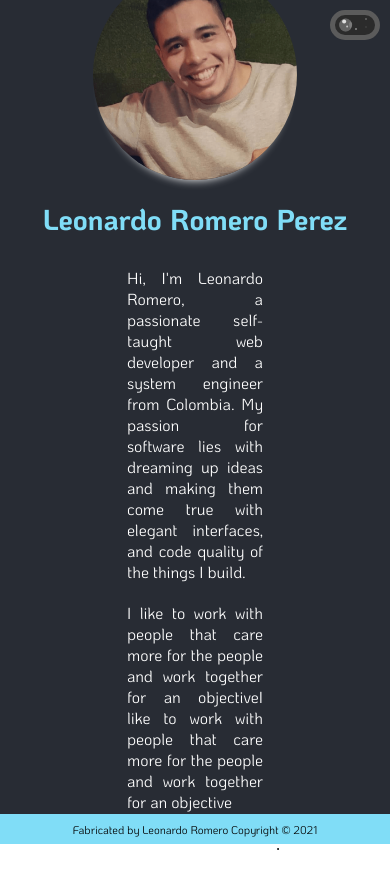
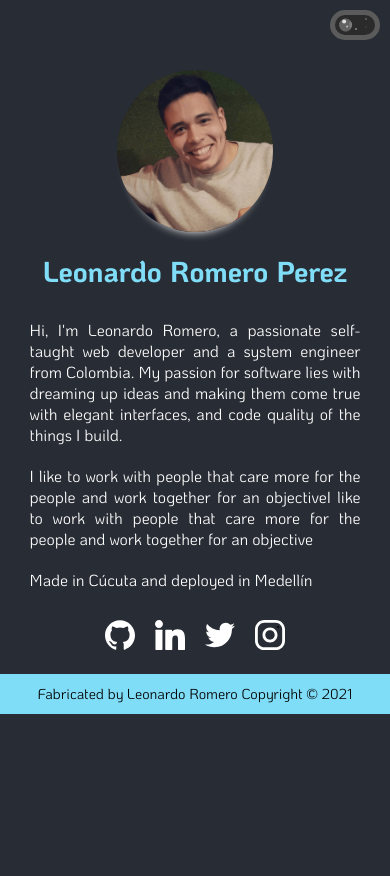
Before and after one commit to leonardofrp5/my-web, a React (Create React App) app: page / in a window 390 px wide. After the commit the page ends 844 px from the top, so only its background shows below. Built offline with nearby package versions, Linux system fonts and the light colour scheme.

Commit message:
refactory of file scss

```diff
--- a/package.json
+++ b/package.json
@@ -6,6 +6,7 @@
     "@testing-library/jest-dom": "^5.11.4",
     "@testing-library/react": "^11.1.0",
     "@testing-library/user-event": "^12.1.10",
+    "classnames": "^2.3.1",
     "node-sass": "^6.0.0",
     "react": "^17.0.2",
     "react-dom": "^17.0.2",
--- a/src/components/Footer/styles.module.scss
+++ b/src/components/Footer/styles.module.scss
@@ -12,3 +12,11 @@
   text-align: center;
   width: 100%;
 }
+
+@media only screen and (min-width: 320px) and (max-width: 899px) {
+  .footer {
+    font-size: 0.9em;
+    height: 40px;
+    position: initial;
+  }
+}
--- /dev/null
+++ b/src/components/Switch/index.js
@@ -0,0 +1,15 @@
+import styles from './styles.module.scss'
+
+function Switch ({ toggleTheme }) {
+  return (
+    <div className={styles.switch}>
+      <input type='checkbox' className={styles.switch__input} id='Switch' onChange={() => toggleTheme()} />
+      <label className={styles.switch__label} htmlFor='Switch'>
+        <span className={styles.switch__indicator} />
+        <span className={styles.switch__decoration} />
+      </label>
+    </div>
+  )
+}
+
+export default Switch
--- /dev/null
+++ b/src/components/Switch/styles.module.scss
@@ -0,0 +1,183 @@
+.switch {
+  display: flex;
+  justify-content: flex-end;
+  width: 100%;
+}
+
+.switch__input {
+  clip: rect(1px, 1px, 1px, 1px);
+  clip-path: inset(50%);
+  height: 1px;
+  margin: -1px;
+  overflow: hidden;
+  padding: 0;
+  position: absolute;
+  width: 1px;
+}
+
+.switch__label {
+  background-color: #2B2B2B;
+  border: 5px solid #5B5B5B;
+  border-radius: 9999px;
+  cursor: pointer;
+  display: inline-block;
+  height: 20px;
+  margin: 10px;
+  position: relative;
+  transition: all 0.4s cubic-bezier(0.46, 0.03, 0.52, 0.96);
+  width: 40px;
+}
+
+.switch__indicator {
+  background-color: #7B7B7B;
+  border-radius: 9999px;
+  box-shadow: 10px 0 0 0 rgba(#000, 0.2) inset;
+  display: block;
+  height: 13px;
+  left: 50%;
+  position: absolute;
+  top: 50%;
+  transform: translate(-50%, -50%) translateX(-72%);
+  width: 13px;
+
+  &::before,
+  &::after {
+    background-color: #FFF;
+    border-radius: 9999px;
+    content: '';
+    display: block;
+    position: absolute;
+  }
+
+  &::before {
+    background-color: #FFF;
+    height: 2px;
+    left: 7px;
+    opacity: 0.6;
+    top: 7px;
+    width: 2px;
+  }
+
+  &::after {
+    background-color: #FFF;
+    bottom: 8px;
+    height: 4px;
+    opacity: 0.8;
+    right: 6px;
+    width: 4px;
+  }
+}
+
+.switch__decoration {
+  animation: twinkle 0.8s infinite -0.6s;
+  background-color: #FFF;
+  border-radius: 9999px;
+  display: block;
+  height: 2px;
+  left: 50%;
+  position: absolute;
+  top: 65%;
+  width: 2px;
+
+  &::before,
+  &::after {
+    background-color: #FFF;
+    border-radius: 9999px;
+    content: '';
+    display: block;
+    height: 2px;
+    position: absolute;
+    width: 2px;
+  }
+
+  &::before {
+    animation: twinkle 0.6s infinite;
+    left: 10px;
+    opacity: 1;
+    top: -10px;
+  }
+
+  &::after {
+    animation: twinkle 0.6s infinite -0.2s;
+    left: 10px;
+    top: -2px;
+  }
+}
+
+@keyframes twinkle {
+  50% {
+    opacity: 0.2;
+  }
+}
+
+.switch__indicator {
+  &,
+  &::before,
+  &::after {
+    transition: all 0.4s cubic-bezier(0.46, 0.03, 0.52, 0.96);
+  }
+}
+
+.switch__input:checked + .switch__label {
+  background-color: #8FB5F5;
+  border-color: #347CF8;
+
+  .switch__indicator {
+    background-color: #ECD21F;
+    box-shadow: none;
+    transform: translate(-50%, -50%) translateX(72%);
+
+    &::before,
+    &::after {
+      display: none;
+    }
+  }
+
+  .switch__decoration {
+    animation: cloud 8s linear infinite;
+    height: 6px;
+    top: 50%;
+    transform: translate(0%, -50%);
+    width: 6px;
+
+    &::before {
+      animation: none;
+      bottom: 0;
+      height: 3px;
+      left: -3px;
+      top: auto;
+      width: 3px;
+    }
+
+    &::after {
+      animation: none;
+      bottom: 0;
+      height: 5px;
+      left: 5px;
+      top: auto;
+      width: 5px;
+    }
+
+    &,
+    &::before,
+    &::after {
+      border-radius: 9999px 9999px 0 0;
+    }
+
+    &::after {
+      border-bottom-right-radius: 9999px;
+    }
+  }
+}
+
+@keyframes cloud {
+  0% {
+    transform: translate(0%, -50%);
+  }
+  50% {
+    transform: translate(-50%, -50%);
+  }
+  100% {
+    transform: translate(0%, -50%);
+  }
+}
--- a/src/screens/Home/index.js
+++ b/src/screens/Home/index.js
@@ -1,6 +1,7 @@
-import { useState } from 'react'
+import { useState, useEffect } from 'react'
 
 import Footer from 'components/Footer'
+import Switch from 'components/Switch'
 
 import imgProfile from 'assets/Images/imgProfile.png'
 import { ReactComponent as IconGitHub } from 'assets/Images/github.svg'
@@ -20,54 +21,52 @@ function Home () {
     setTheme(newTheme)
   }
 
+  useEffect(() => {
+    const body = document.querySelector('body')
+    //eslint-disable-line
+    const currentTheme = !theme ? window.localStorage.getItem('theme') || 'dark' : theme
+    body.setAttribute('theme', currentTheme)
+    setTheme(currentTheme)
+  }, [theme])
+
   return (
     <>
-      <div className={`container container--${theme}`}>
-        <div className={styles.switch}>
-          <input
-            type='checkbox'
-            className={styles.switch__input}
-            id='Switch'
-            onChange={() => toggleTheme()}
-          />
-          <label className={styles.switch__label} htmlFor='Switch'>
-            <span className={styles.switch__indicator} />
-            <span className={styles.switch__decoration} />
-          </label>
-        </div>
-        <img className={`container--${theme}--imgProfile`} src={imgProfile} alt='img_leonardo' />
-        <h3 className={`container--${theme}--title`}>Leonardo Romero Perez</h3>
+      <Switch toggleTheme={toggleTheme} />
+      <div className={styles.containerAboutMe}>
+        <img className={styles.imgProfile} src={imgProfile} alt='img_leonardo' />
+        <h3 className={styles.title}>Leonardo Romero Perez</h3>
         <div className={styles.aboutMe}>
-          <p className={`container--${theme}--paragraph`}>
+          <p className={styles.paragraph}>
             Hi, I'm Leonardo Romero, a passionate self-taught web developer and a system engineer from
             Colombia. My passion for software lies with dreaming up ideas and making them come true with
             elegant interfaces, and code quality of the things I build.
           </p>
-          <p className={`container--${theme}--paragraph`}>
+          <p className={styles.paragraph}>
             I like to work with people that care more for the people and work together for an objectiveI like
             to work with people that care more for the people and work together for an objective
           </p>
+          <p className={styles.paragraph}>Made in Cúcuta and deployed in Medellín</p>
         </div>
         <div className={styles.containerIcons}>
           <a href='https://github.com/leonardofrp5' target='_blank' rel='noopener noreferrer'>
-            <IconGitHub className={`container--${theme}--icon`} />
+            <IconGitHub className={styles.icon} />
           </a>
           <a
             href='https://www.linkedin.com/in/leonardo-fabian-romero-perez-516479168/'
             target='_blank'
             rel='noopener noreferrer'
           >
-            <IconLinkedin className={`container--${theme}--icon`} />
+            <IconLinkedin className={styles.icon} />
           </a>
           <a href='https://twitter.com/leofrp' target='_blank' rel='noopener noreferrer'>
-            <IconTwitter className={`container--${theme}--icon`} />
+            <IconTwitter className={styles.icon} />
           </a>
           <a href='https://www.instagram.com/dev.leofrp/' target='_blank' rel='noopener noreferrer'>
-            <IconInstagram className={`container--${theme}--icon`} />
+            <IconInstagram className={styles.icon} />
           </a>
         </div>
-        <Footer />
       </div>
+      <Footer />
     </>
   )
 }
--- a/src/screens/Home/styles.module.scss
+++ b/src/screens/Home/styles.module.scss
@@ -1,228 +1,67 @@
-@import 'scss/variables/colors';
+.containerAboutMe {
+  align-items: center;
+  display: flex;
+  flex-direction: column;
+  margin-top: 50px;
+}
 
-// .container {
-//   align-items: center;
-//   background-color: $shark;
-//   display: flex;
-//   flex-direction: column;
-//   height: 100vh;
-//   justify-content: center;
-//   width: 100%;
-// }
+.imgProfile {
+  border-radius: 50%;
+  box-shadow: 0 10px 10px -10px var(--text-color);
+  width: 15%;
+}
 
-// .imgProfile {
-//   border-radius: 50%;
-//   box-shadow: 0 10px 10px -10px $white;
-//   height: 25%;
-// }
+.title {
+  color: var(--title-color);
+  font-size: 1.8em;
+  padding: 20px;
+  text-align: center;
+}
 
-// .title {
-//   color: $malibu;
-//   font-size: 1.8em;
-//   padding: 20px;
-//   text-align: center;
-// }
-
-// .icon {
-//   height: 30px;
-//   width: 30px;
-//   padding: 0 10px;
-
-//   path {
-//     fill: $white;
-//   }
-// }
+.paragraph {
+  color: var(--text-color);
+  padding: 10px;
+  text-align: justify;
+}
 
 .aboutMe {
   width: 40%;
 }
 
 .containerIcons {
-  padding-top: 20px;
+  margin: 20px 0;
 }
 
-.switch {
-  display: inline-block;
-  margin: 10px;
-  position: absolute;
-  right: 0;
-  top: 0;
-}
+.icon {
+  height: 30px;
+  padding: 0 10px;
+  width: 30px;
 
-.switch__input {
-  clip: rect(1px, 1px, 1px, 1px);
-  clip-path: inset(50%);
-  height: 1px;
-  width: 1px;
-  margin: -1px;
-  overflow: hidden;
-  padding: 0;
-  position: absolute;
-}
-
-.switch__label {
-  position: relative;
-  display: inline-block;
-  width: 40px;
-  height: 20px;
-  background-color: #2b2b2b;
-  border: 5px solid #5b5b5b;
-  border-radius: 9999px;
-  cursor: pointer;
-  transition: all 0.4s cubic-bezier(0.46, 0.03, 0.52, 0.96);
-}
-
-.switch__indicator {
-  position: absolute;
-  top: 50%;
-  left: 50%;
-  transform: translate(-50%, -50%) translateX(-72%);
-  display: block;
-  width: 13px;
-  height: 13px;
-  background-color: #7b7b7b;
-  border-radius: 9999px;
-  box-shadow: 10px 0px 0 0 rgba(#000000, 0.2) inset;
-
-  &::before,
-  &::after {
-    position: absolute;
-    content: '';
-    display: block;
-    background-color: #ffffff;
-    border-radius: 9999px;
-  }
-
-  &::before {
-    top: 7px;
-    left: 7px;
-    width: 2px;
-    height: 2px;
-    background-color: #ffffff;
-    opacity: 0.6;
-  }
-
-  &::after {
-    bottom: 8px;
-    right: 6px;
-    width: 4px;
-    height: 4px;
-    background-color: #ffffff;
-    opacity: 0.8;
+  path {
+    fill: var(--text-color);
   }
 }
 
-.switch__decoration {
-  position: absolute;
-  top: 65%;
-  left: 50%;
-  display: block;
-  width: 2px;
-  height: 2px;
-  background-color: #ffffff;
-  border-radius: 9999px;
-  animation: twinkle 0.8s infinite -0.6s;
-
-  &::before,
-  &::after {
-    position: absolute;
-    display: block;
-    content: '';
-    width: 2px;
-    height: 2px;
-    background-color: #ffffff;
-    border-radius: 9999px;
+@media (max-width: 900px) {
+  .imgProfile {
+    width: 40%;
   }
 
-  &::before {
-    top: -10px;
-    left: 10px;
-    opacity: 1;
-    animation: twinkle 0.6s infinite;
-  }
-
-  &::after {
-    top: -2px;
-    left: 10px;
-    animation: twinkle 0.6s infinite -0.2s;
+  .aboutMe {
+    width: 75%;
   }
 }
 
-@keyframes twinkle {
-  50% {
-    opacity: 0.2;
+@media only screen and (min-width: 320px) and (max-width: 899px) {
+  .containerAboutMe {
+    margin-top: 20px;
+  }
+
+  .imgProfile {
+    width: 40%;
+  }
+
+  .aboutMe {
+    width: 90%;
   }
 }
-
-.switch__indicator {
-  &,
-  &::before,
-  &::after {
-    transition: all 0.4s cubic-bezier(0.46, 0.03, 0.52, 0.96);
-  }
-}
-
-.switch__input:checked + .switch__label {
-  background-color: #8fb5f5;
-  border-color: #347cf8;
-
-  .switch__indicator {
-    background-color: #ecd21f;
-    box-shadow: none;
-    transform: translate(-50%, -50%) translateX(72%);
-
-    &::before,
-    &::after {
-      display: none;
-    }
-  }
-
-  .switch__decoration {
-    top: 50%;
-    transform: translate(0%, -50%);
-    animation: cloud 8s linear infinite;
-
-    width: 6px;
-    height: 6px;
-
-    &::before {
-      width: 3px;
-      height: 3px;
-      top: auto;
-      bottom: 0;
-      left: -3px;
-      animation: none;
-    }
-
-    &::after {
-      width: 5px;
-      height: 5px;
-      top: auto;
-      bottom: 0;
-      left: 5px;
-      animation: none;
-    }
-
-    &,
-    &::before,
-    &::after {
-      border-radius: 9999px 9999px 0 0;
-    }
-
-    &::after {
-      border-bottom-right-radius: 9999px;
-    }
-  }
-}
-
-@keyframes cloud {
-  0% {
-    transform: translate(0%, -50%);
-  }
-  50% {
-    transform: translate(-50%, -50%);
-  }
-  100% {
-    transform: translate(0%, -50%);
-  }
-}
--- a/src/scss/application.scss
+++ b/src/scss/application.scss
@@ -1,83 +1,24 @@
 @import 'fonts/fonts';
-@import 'scss/variables/colors';
+// @import 'scss/variables/colors';
 
 * {
+  font-family: $font;
+  margin: 0;
   padding: 0;
-  margin: 0;
-  font-family: $font;
 }
 
-.container {
-  align-items: center;
-  display: flex;
-  flex-direction: column;
-  height: 100vh;
-  justify-content: center;
-  width: 100%;
+body[theme='dark'] {
+  --background-color: #282C34;
+  --text-color: #FFF;
+  --title-color: #80DDF7;
+}
 
-  &--dark {
-    background-color: $shark;
+body[theme='light'] {
+  --background-color: #FFF;
+  --text-color: #282C34;
+  --title-color: #282C34;
+}
 
-    &--imgProfile {
-      border-radius: 50%;
-      box-shadow: 0 10px 10px -10px $white;
-      height: 25%;
-    }
-
-    &--title {
-      color: $malibu;
-      font-size: 1.8em;
-      padding: 20px;
-      text-align: center;
-    }
-
-    &--paragraph {
-      color: $white;
-      padding: 10px;
-      text-align: justify;
-    }
-
-    &--icon {
-      height: 30px;
-      width: 30px;
-      padding: 0 10px;
-
-      path {
-        fill: $white;
-      }
-    }
-  }
-
-  &--light {
-    background-color: $white;
-
-    &--imgProfile {
-      border-radius: 50%;
-      box-shadow: 0 10px 10px -10px $shark;
-      height: 25%;
-    }
-
-    &--title {
-      color: $shark;
-      font-size: 1.8em;
-      padding: 20px;
-      text-align: center;
-    }
-
-    &--paragraph {
-      color: $shark;
-      padding: 10px;
-      text-align: justify;
-    }
-
-    &--icon {
-      height: 30px;
-      width: 30px;
-      padding: 0 10px;
-
-      path {
-        fill: $shark;
-      }
-    }
-  }
+body {
+  background-color: var(--background-color);
 }
```
Also changed, not shown: src/screens/Home/constants.js (deleted, +0 -20 lines), 2 other files (tests, documents, lock files or other folders).
